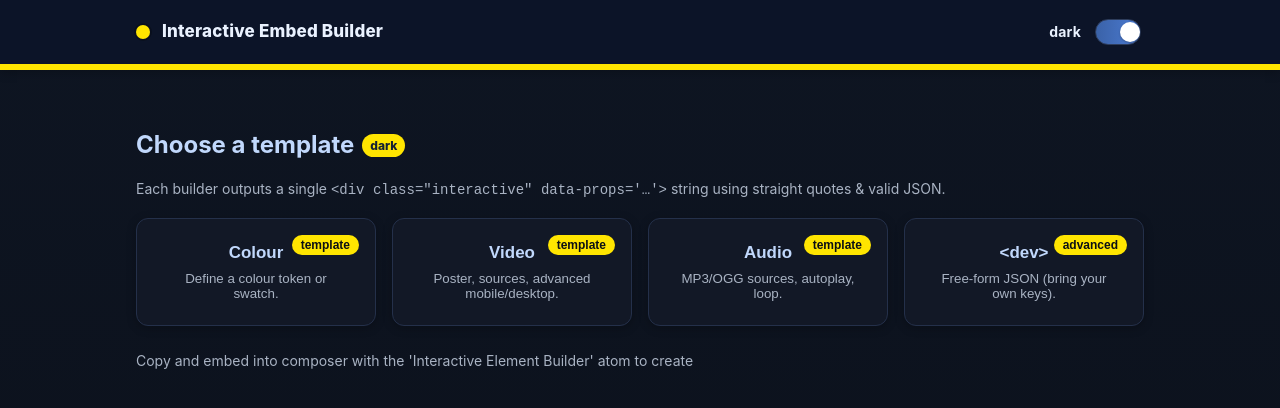
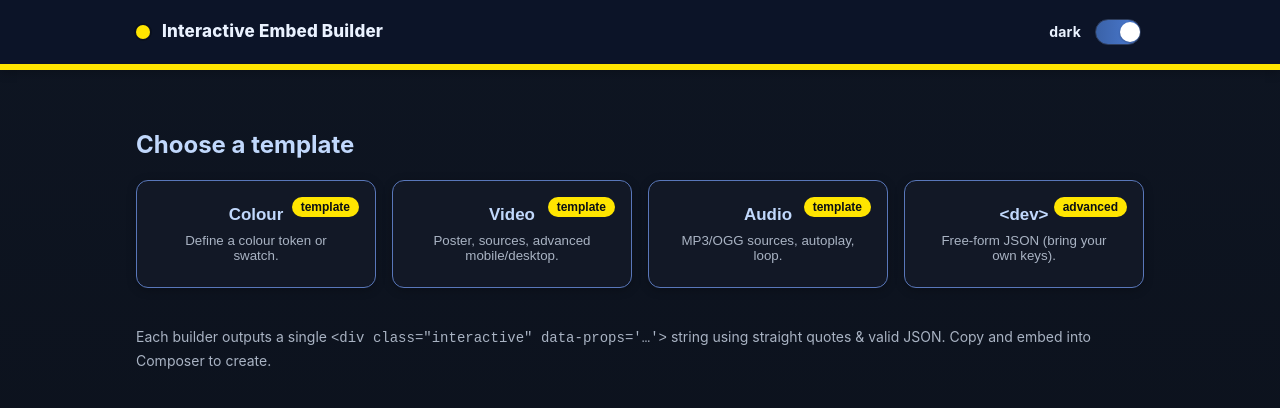
Before and after one commit to guardian/editorial-design-website, a SvelteKit app: page /interactive-embed in a window 1280 px wide. Shown: the top 408 px of the page. Built offline with nearby package versions, Linux system fonts and the light colour scheme.

Commit message:
UPDATE interactive embed small styling sp

```diff
--- a/src/lib/styles/interactive-embed.scss
+++ b/src/lib/styles/interactive-embed.scss
@@ -90,7 +90,7 @@
 	--btn-secondary-fg: var(--brand-400);
 	--btn-secondary-bd: var(--brand-400);
 
-	--card-hover-bd: var(--brand-800);
+	--card-hover-bd: #ffffff;
 	--link: var(--brand-800);
 
 	--field-bg: var(--elev-2);
@@ -101,7 +101,7 @@
 	--surface: linear-gradient(180deg, #0e1522 0%, #0b101a 100%);
 	--elev-1: #121826;
 	--elev-2: #0e1420;
-	--line: #24304a;
+	--line: #5977ba;
 
 	--text: #f1f4f8;
 	--muted: #a9b3c3;
@@ -293,6 +293,7 @@ main {
 	transform: translateY(-2px);
 	box-shadow: var(--shadow-2);
 	border-color: var(--card-hover-bd);
+	background-color: var(--card-hover-bd);
 }
 .card h3 {
 	margin: 0 0 var(--s-8);
@@ -499,7 +500,7 @@ select:focus {
 	color: var(--snippet-fg);
 	border: 1px dashed #28406a;
 	font-family: ui-monospace, SFMono-Regular, Menlo, Consolas, 'Liberation Mono', monospace;
-	white-space: pre;
+	white-space: wrap;
 	overflow: auto;
 }
 .hint {
--- a/src/routes/interactive-embed/+page.svelte
+++ b/src/routes/interactive-embed/+page.svelte
@@ -72,15 +72,7 @@
 <main class="wrap">
 	{#if view === 'home'}
 		<section class="view active" aria-labelledby="home-heading">
-			<h1 id="home-heading" class="app-title">
-				Choose a template
-				<span id="mode-badge" class="mode-badge">{modeText}</span>
-			</h1>
-			<p class="hint">
-				Each builder outputs a single
-				<code>&lt;div class="interactive" data-props='…'&gt;</code>
-				string using straight quotes &amp; valid JSON.
-			</p>
+			<h1 id="home-heading" class="app-title">Choose a template</h1>
 			<div class="home-grid">
 				<button class="card" onclick={() => navigate('colour')} onBack={() => navigate('home')}>
 					<span class="pill">template</span>
@@ -115,6 +107,10 @@
 	{/if}
 
 	<footer class="hint">
-		Copy and embed into composer with the 'Interactive Element Builder' atom to create
+		<p>
+			Each builder outputs a single
+			<code>&lt;div class="interactive" data-props='…'&gt;</code>
+			string using straight quotes &amp; valid JSON. Copy and embed into Composer to create.
+		</p>
 	</footer>
 </main>
```
